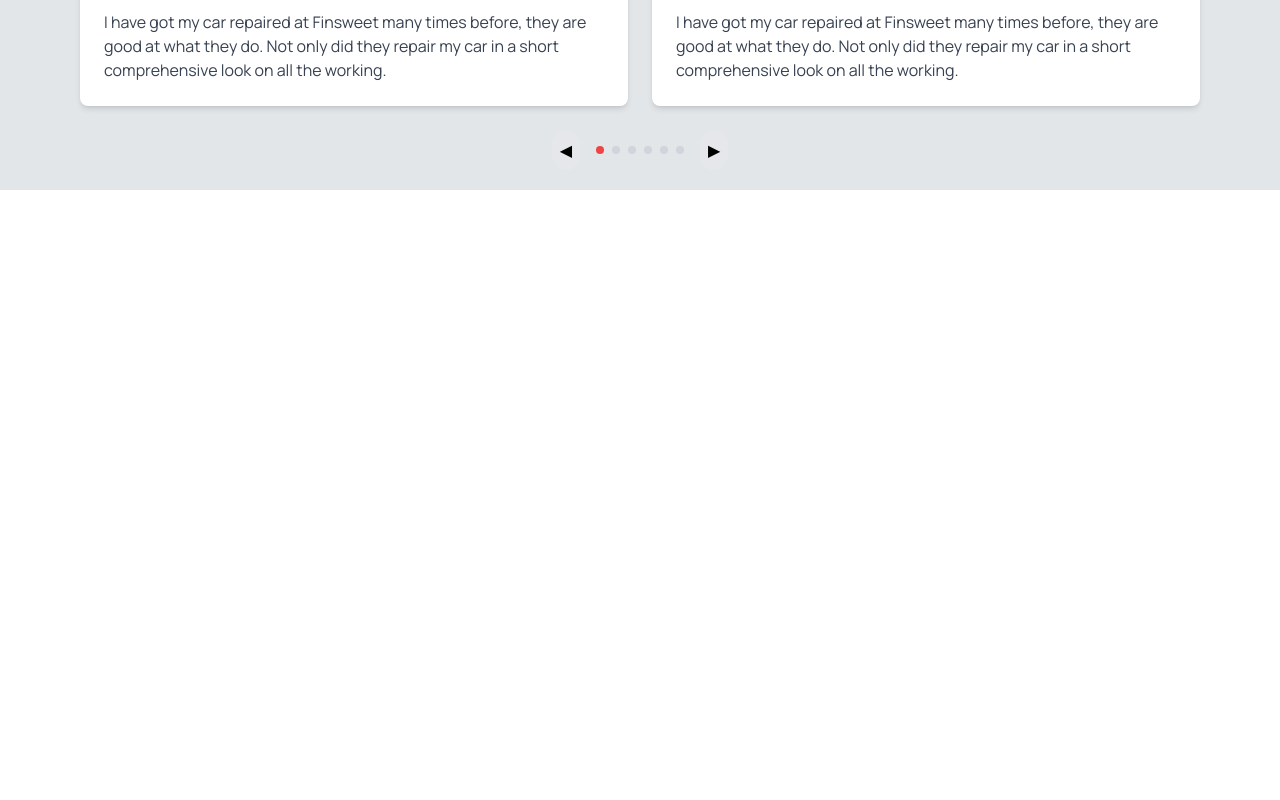
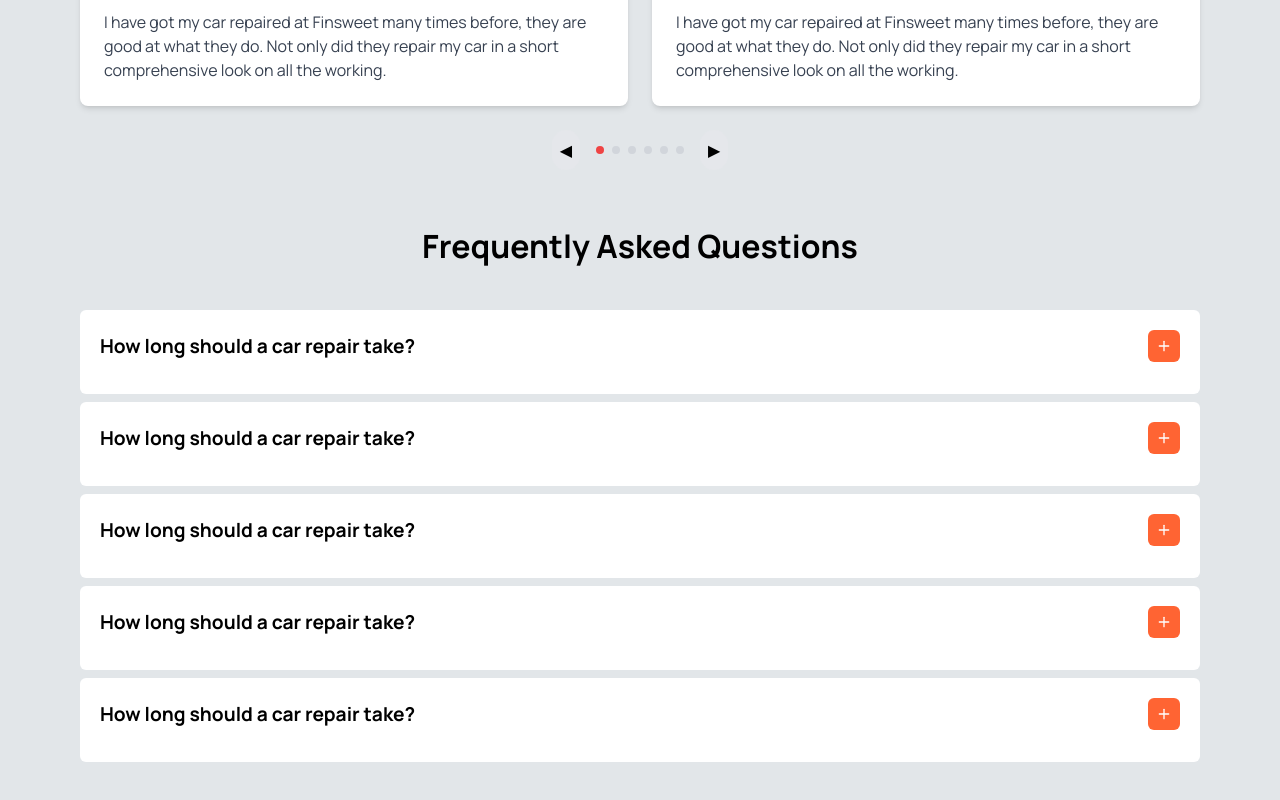
Before and after one commit to solawaleayomide/Finsweet-Auto, a React (Create React App) app: page / in a window 1280 px wide. Shown: the part 3548-4348 px from the top of the page. Before the commit the page ends 3738 px from the top, so only its background shows below. Built offline with nearby package versions, Linux system fonts and the light colour scheme.

Commit message:
finsweet-auto

```diff
--- a/src/datas/Home.js
+++ b/src/datas/Home.js
@@ -218,3 +218,36 @@ export const testimonials = [
     text: "I have got my car repaired at Finsweet many times before, they are good at what they do. Not only did they repair my car in a short comprehensive look on all the working.",
   },
 ];
+
+export const Faq = [
+  {
+    id: 1,
+    question: "How long should a car repair take?",
+    answer:
+      "I have got my car repaired at Finsweet many times before, they are good at what they do. Not only did they repair my car I have got my car repaired at Finsweet I have got my car repaired at Finsweet",
+  },
+  {
+    id: 2,
+    question: "How long should a car repair take?",
+    answer:
+      "I have got my car repaired at Finsweet many times before, they are good at what they do. Not only did they repair my car I have got my car repaired at Finsweet I have got my car repaired at Finsweet",
+  },
+  {
+    id: 3,
+    question: "How long should a car repair take?",
+    answer:
+      "I have got my car repaired at Finsweet many times before, they are good at what they do. Not only did they repair my car I have got my car repaired at Finsweet I have got my car repaired at Finsweet",
+  },
+  {
+    id: 4,
+    question: "How long should a car repair take?",
+    answer:
+      "I have got my car repaired at Finsweet many times before, they are good at what they do. Not only did they repair my car I have got my car repaired at Finsweet I have got my car repaired at Finsweet",
+  },
+  {
+    id: 5,
+    question: "How long should a car repair take?",
+    answer:
+      "I have got my car repaired at Finsweet many times before, they are good at what they do. Not only did they repair my car I have got my car repaired at Finsweet I have got my car repaired at Finsweet",
+  },
+];
--- a/src/pages/home/Home.js
+++ b/src/pages/home/Home.js
@@ -6,6 +6,7 @@ import Offer from "./sections/Offer";
 import Cta from "./sections/Cta";
 import Brands from "./sections/Brands";
 import Testimonials from "./sections/Testimonials";
+import Faqs from "./sections/Faqs";
 
 function Home() {
   return (
@@ -17,6 +18,7 @@ function Home() {
       <Cta />
       <Brands />
       <Testimonials />
+      <Faqs />
     </div>
   );
 }
--- /dev/null
+++ b/src/pages/home/sections/Faqs.js
@@ -0,0 +1,46 @@
+import React, { useState } from "react";
+import { Faq } from "../../../datas/Home";
+import { FiPlus, FiMinus } from "react-icons/fi";
+
+function Faqs() {
+  const [activeId, setActiveId] = useState(null);
+
+  const toggleAns = (id) => {
+    setActiveId((prev) => (prev === id ? null : id));
+  };
+
+  return (
+    <div className="bg-steelgrey">
+      <div className="container py-8">
+        <h2 className="font-bold text-[2rem] text-center mb-10">
+          Frequently Asked Questions
+        </h2>
+        <div className="items-center">
+          {Faq.map((faq, _i) => {
+            const isActive = activeId === faq.id;
+            return (
+              <div key={faq.id} className="mb-2 bg-white p-5 rounded-md">
+                <div className="mb-3 flex justify-between items-center">
+                  <h2 className="font-bold md:text-[1.2rem]">{faq.question}</h2>
+
+                  <div
+                    className="bg-primary text-white p-2 rounded-md cursor-pointer"
+                    onClick={() => toggleAns(faq.id)}
+                  >
+                    {isActive ? <FiMinus /> : <FiPlus />}
+                  </div>
+                </div>
+
+                {isActive && ( // Render the answer only if this FAQ is active
+                  <p className="md:pr-[15rem] text-gray-700">{faq.answer}</p>
+                )}
+              </div>
+            );
+          })}
+        </div>
+      </div>
+    </div>
+  );
+}
+
+export default Faqs;
```
